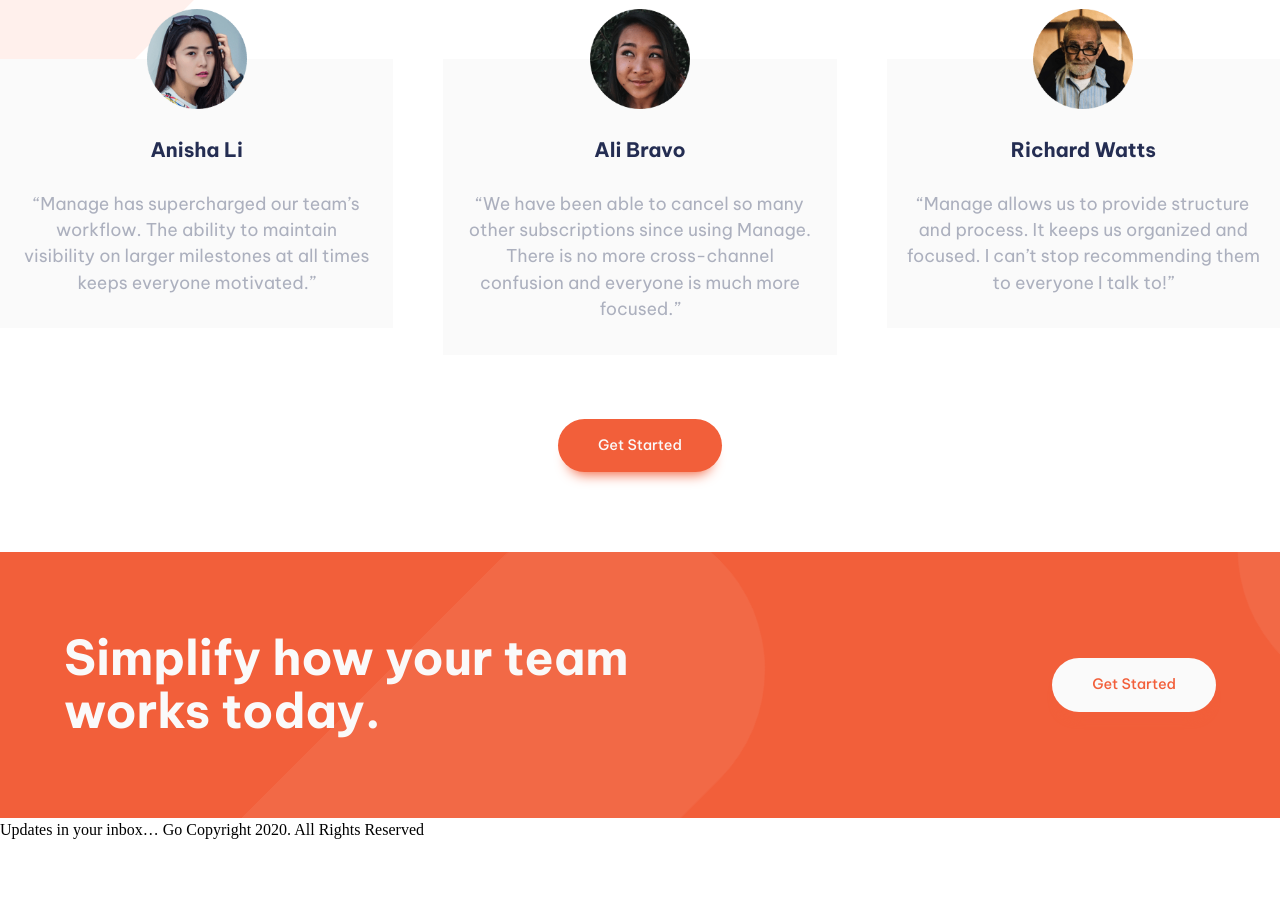
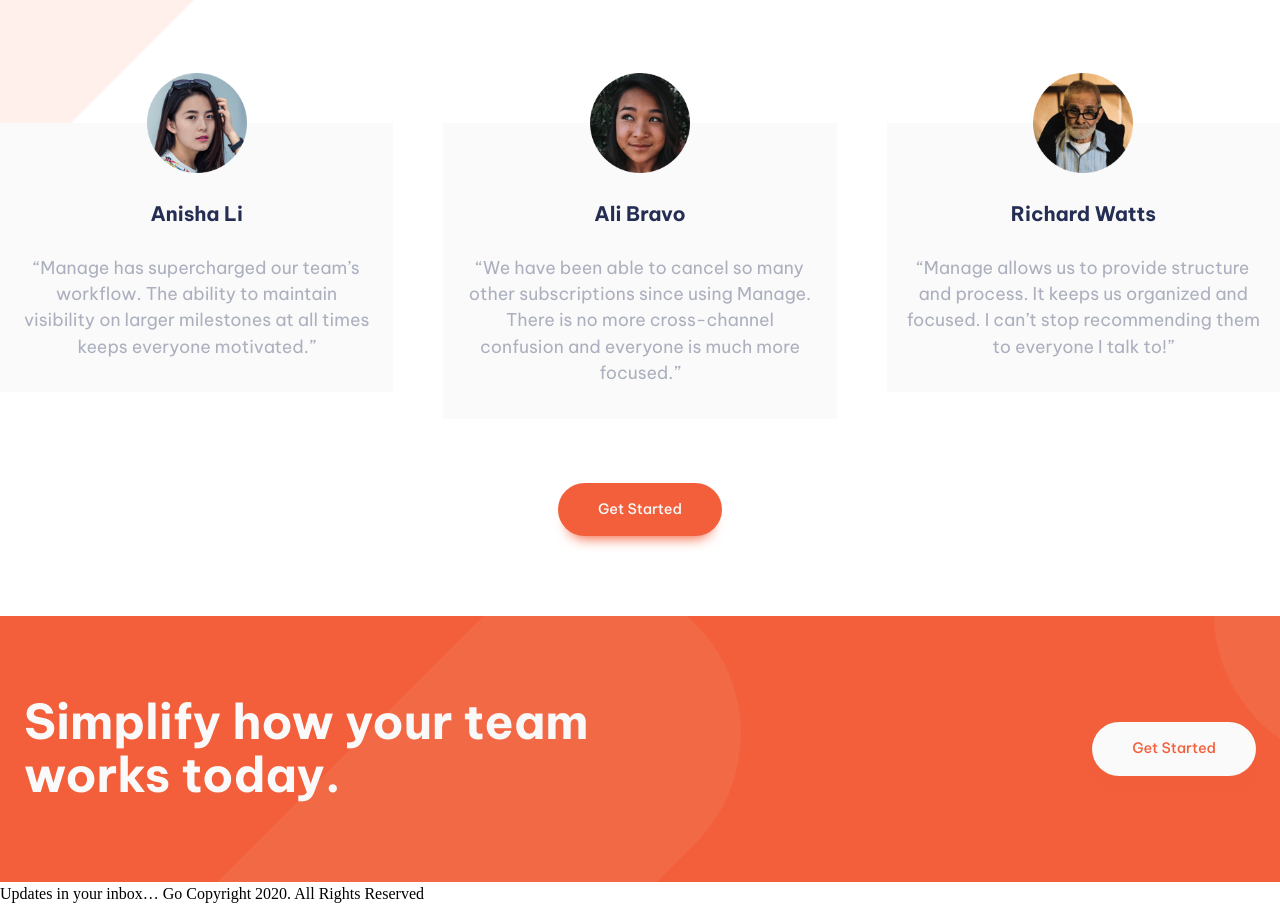
Before and after one commit to boristenkes/fem-manage-landing-page, a React (Vite) app: page / in a window 1280 px wide. Shown: the part 1580-2486 px from the top of the page. Before the commit the page ends 2422 px from the top, so only its background shows below. Built offline with nearby package versions, Linux system fonts and the light colour scheme.

Commit message:
CTA complete

```diff
--- a/src/components/CTA/CTA.jsx
+++ b/src/components/CTA/CTA.jsx
@@ -13,7 +13,7 @@ const CTA = () => {
       <div className="cta-wrapper | container even-columns section-padding">
         {isDesktop
           ? <BgSimplifySectionDesktop className='cta-pattern' />
-          : <BgSimplifySectionMobile className='cta-pattern' />}
+          : <BgSimplifySectionMobile className='cta-pattern cta-pattern-mobile' />}
         <div>
           <h1 className='cta-text | head-text text-neutral-100' style={{fontSize: '3rem'}}>Simplify how your team works today.</h1>
         </div>
--- a/src/components/CTA/CTA.scss
+++ b/src/components/CTA/CTA.scss
@@ -7,6 +7,11 @@
   &-wrapper {
     position: relative;
     align-items: center;
+  }
+  &-text {
+    @include mq('phone-wide', max) {
+      margin-bottom: 1rem;
+    }
   }
   &-button {
     margin-inline: auto;
@@ -22,5 +27,11 @@
     overflow: visible;
     top: -50%;
     left: 20%;
+
+    &-mobile {
+      top: 50%;
+      left: 0;
+      transform: translateY(-35%);
+    }
   }
 }
--- a/src/containers/Testimonials/Testimonials.scss
+++ b/src/containers/Testimonials/Testimonials.scss
@@ -11,6 +11,7 @@
     margin-inline: auto;
   }
   &-carousel {
+    margin-top: 8rem;
     overflow: visible !important;
     cursor: grab;
 
--- a/src/scss/utilities/_layout.scss
+++ b/src/scss/utilities/_layout.scss
@@ -1,7 +1,7 @@
 @use '../abstracts/' as *;
 
 .container {
-  max-width: var(--container-width, 1200px);
+  max-width: var(--container-width, 1300px);
   margin-inline: auto;
   padding-inline: 1.5rem;
 }
```
